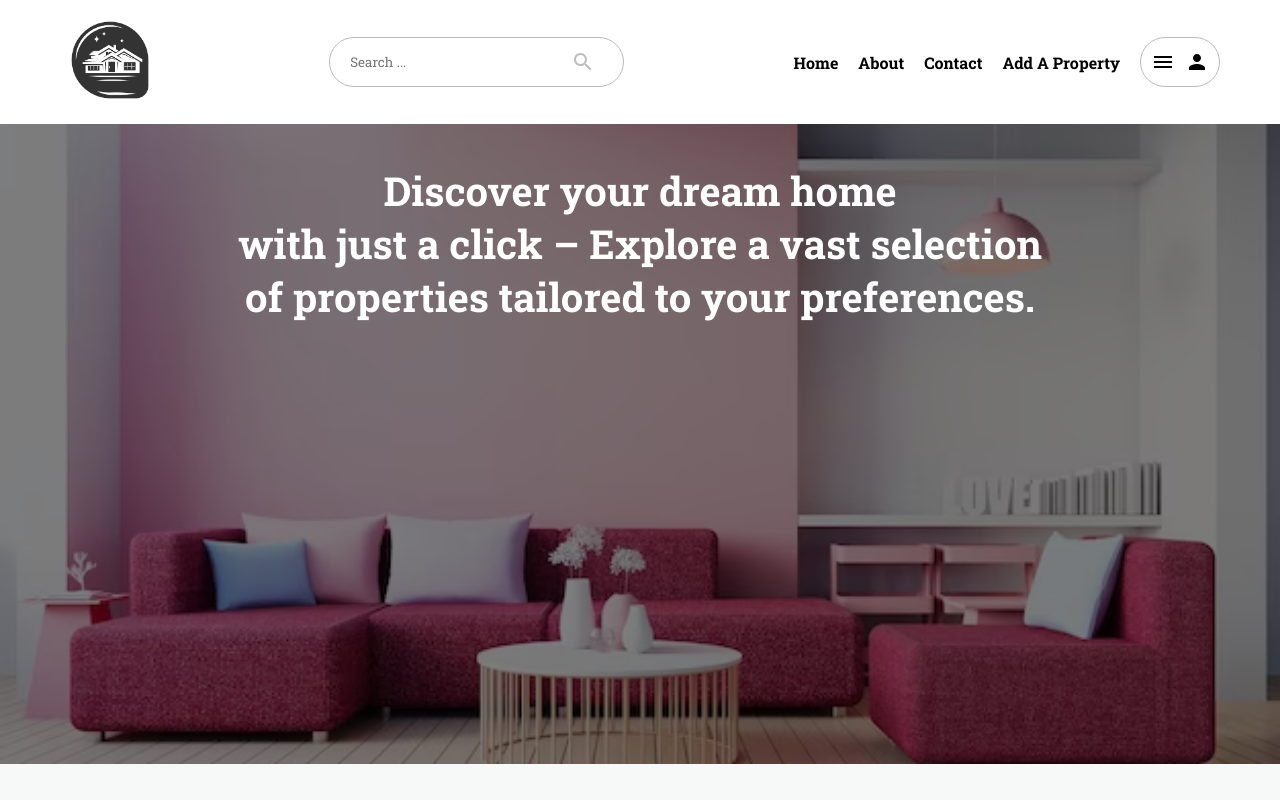
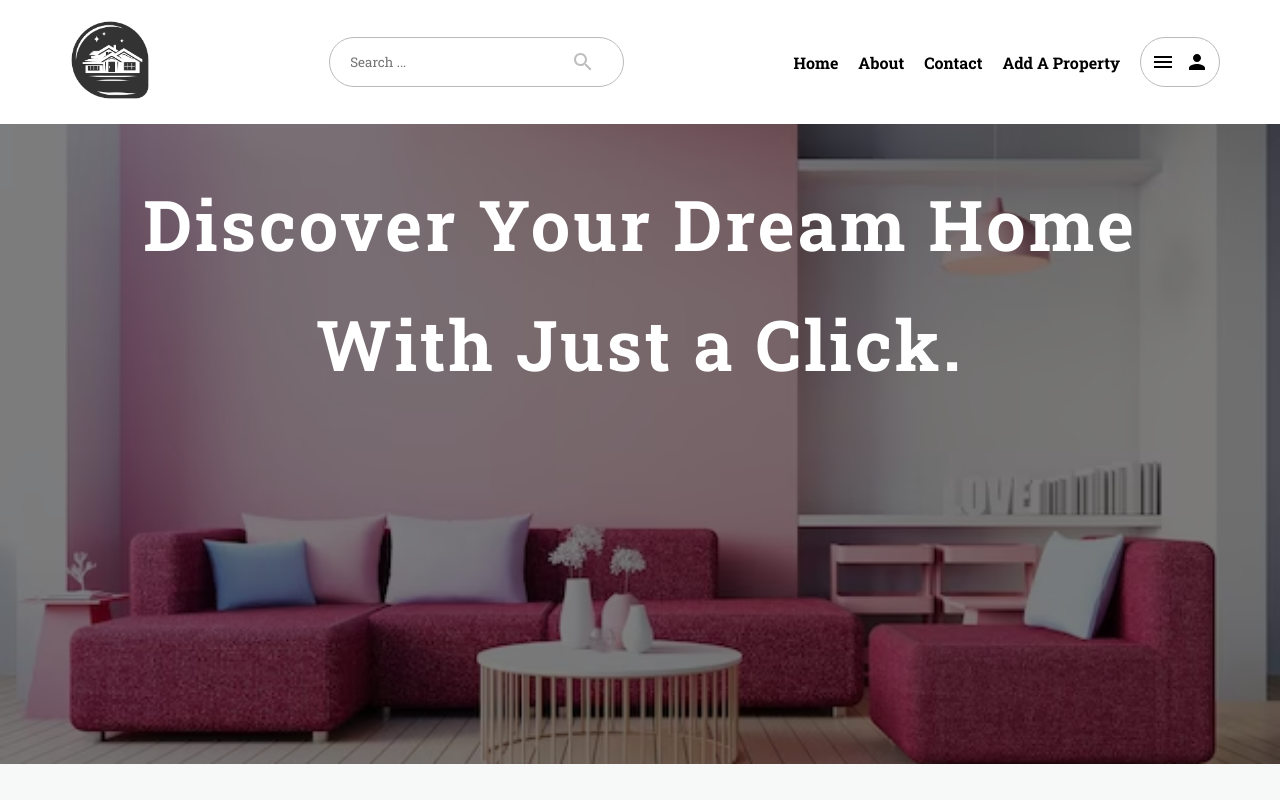
Before and after one commit to Hashara-Pilapitiya/BookMyLodge, a React (Create React App) app in the folder client/: page / in a window 1280 px wide. Shown: the top 800 px of the page. Built offline with nearby package versions, Linux system fonts and the light colour scheme; no server answers.

Commit message:
Change Slide Component

```diff
--- a/client/src/components/Slide.jsx
+++ b/client/src/components/Slide.jsx
@@ -3,8 +3,8 @@ import "../styles/Slide.scss"
 const Slide = () => {
   return (
     <div className="slide">
-      <h1>
-        Discover your dream home <br /> with just a click – Explore a vast selection <br /> of properties tailored to your preferences.
+      <h1 style={{fontSize: "70px" , letterSpacing: "3px" , lineHeight: "120px"}}>
+        Discover Your Dream Home <br /> With Just a Click.
       </h1>
     </div>
   );
```
